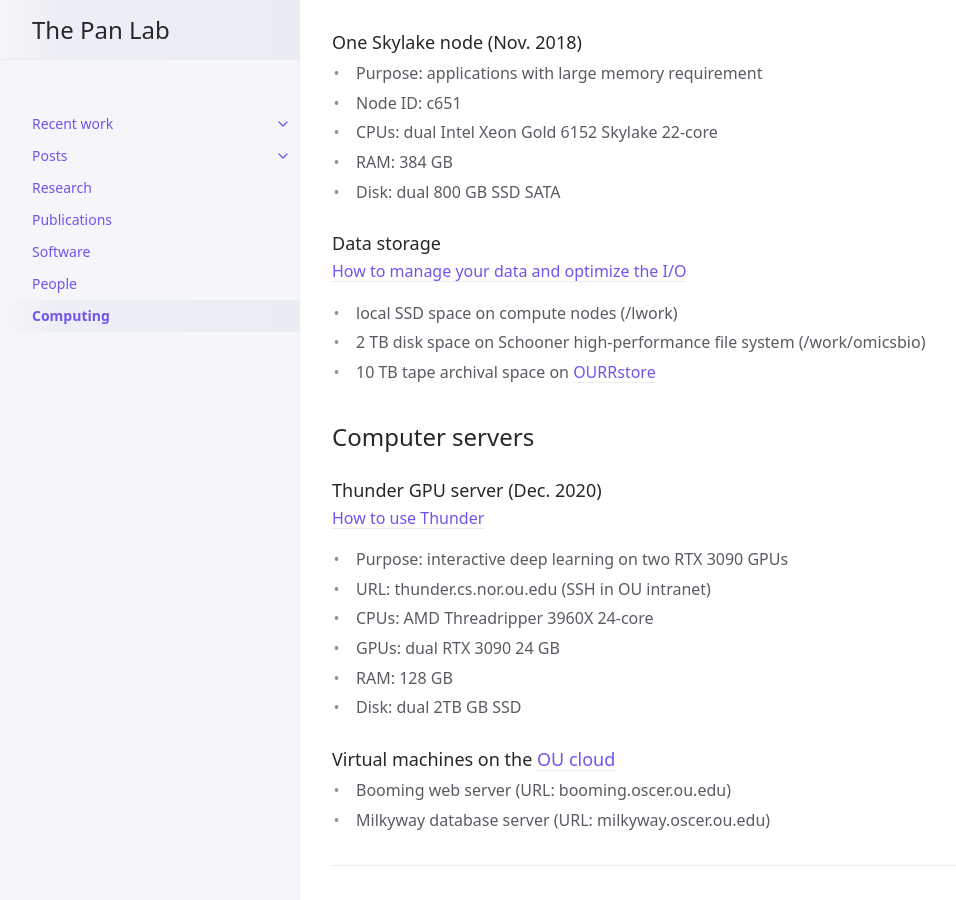
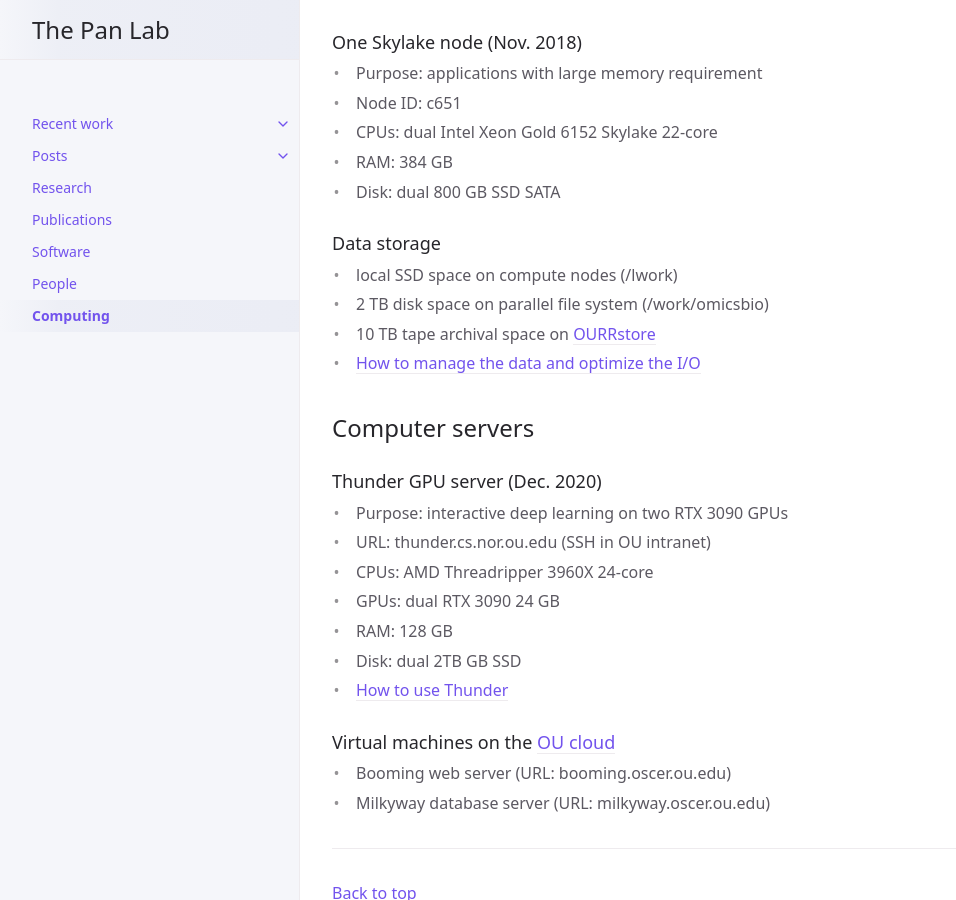
Before and after one commit to thepanlab/thepanlab.github.io, a Jekyll site: the page built from docs/computing.md, in a window 1280 px wide and 900 px high, scrolled down 736 px. Shown: the whole window, without its empty margins (0-956 px from the left). Built offline with Jekyll 4.4.1, drawn with Linux system fonts in a browser that asks for light colours.

Commit message:
Update computing.md

```diff
--- a/docs/computing.md
+++ b/docs/computing.md
@@ -34,22 +34,21 @@ nav_order: 7
   - Disk: dual 800 GB SSD SATA
 
 ### Data storage
-[How to manage your data and optimize the I/O](https://github.com/thepanlab/supercomputers)
   - local SSD space on compute nodes (/lwork)
-  - 2 TB disk space on Schooner high-performance file system (/work/omicsbio)
+  - 2 TB disk space on parallel file system (/work/omicsbio)
   - 10 TB tape archival space on [OURRstore](https://www.ou.edu/oscer/resources/ourrstore--ou---regional-research-store)
-
+  - [How to manage the data and optimize the I/O](https://github.com/thepanlab/supercomputers)
 
 ## Computer servers
 
 ### Thunder GPU server (Dec. 2020)
-[How to use Thunder](https://github.com/thepanlab/supercomputers/blob/master/thunder/thunder_tensorflow_gpu_conda.md)
   - Purpose: interactive deep learning on two RTX 3090 GPUs
   - URL: thunder.cs.nor.ou.edu (SSH in OU intranet)
   - CPUs: AMD Threadripper 3960X 24-core
   - GPUs: dual RTX 3090 24 GB
   - RAM: 128 GB
   - Disk: dual 2TB GB SSD
+  - [How to use Thunder](https://github.com/thepanlab/supercomputers/blob/master/thunder/thunder_tensorflow_gpu_conda.md)
 
 ### Virtual machines on the [OU cloud](https://www.ou.edu/oscer/resources/our_cloud)
   - Booming web server (URL: booming.oscer.ou.edu)
```
